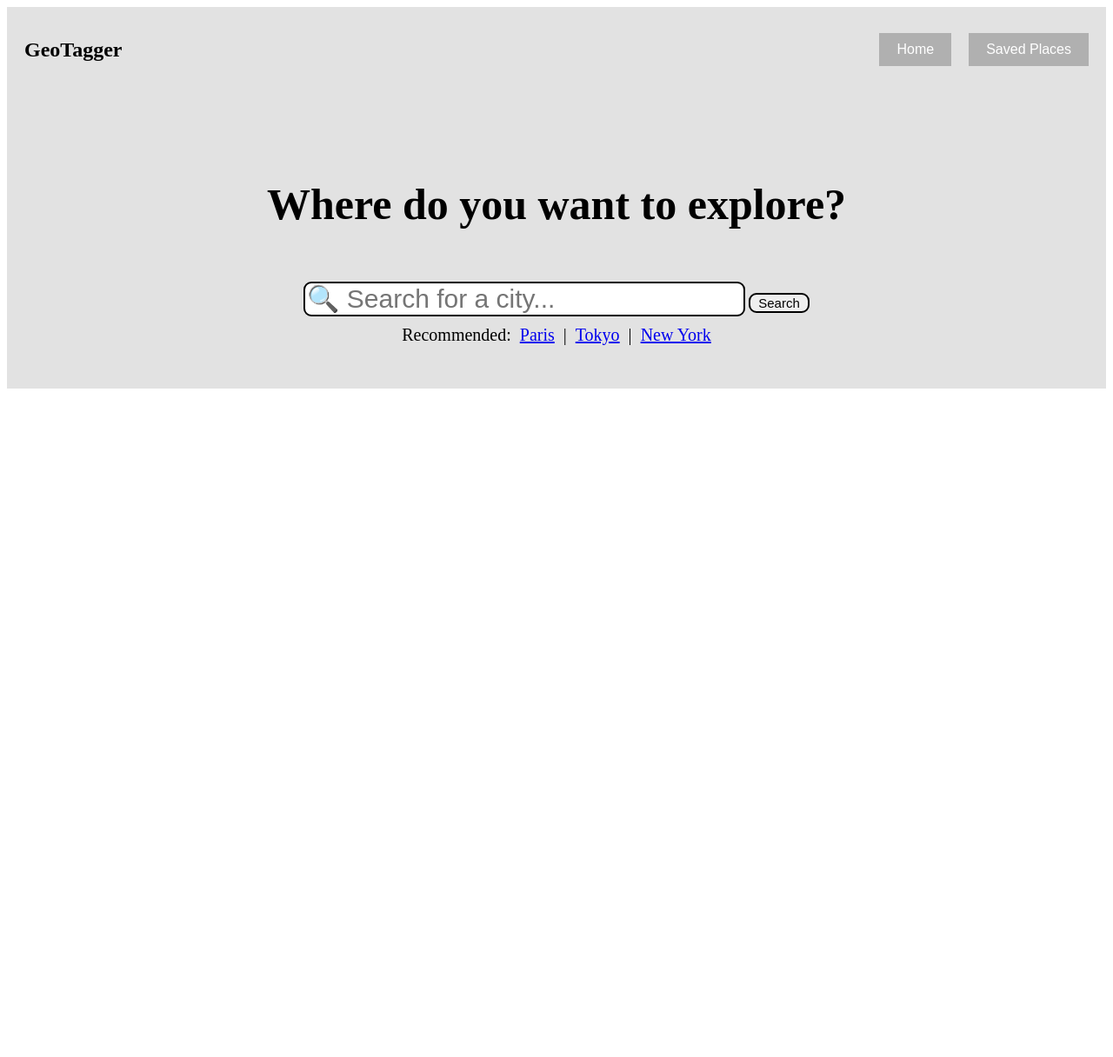
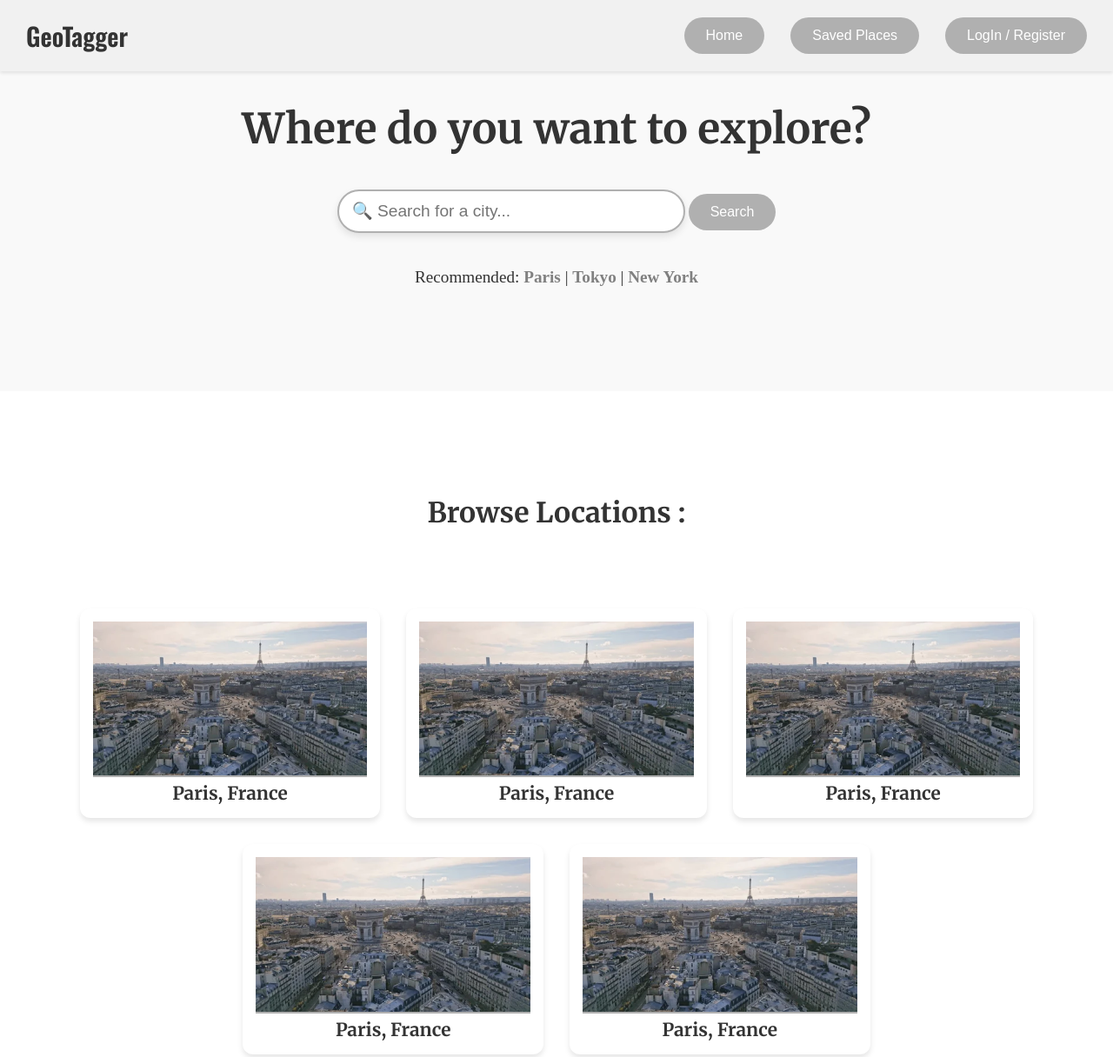
Before and after one commit to 2plus2is6/GeoTagger, a plain HTML site: page index.html in a window 1280 px wide. Shown: the top 1216 px of the page at 87% size. Before the commit the page ends 800 px from the top, so only its background shows below. Drawn offline with nearby package versions, Linux system fonts and the light colour scheme.

Commit message:
Draft For Lander Page And City Page

```diff
--- /dev/null
+++ b/cities/paris.css
@@ -0,0 +1,206 @@
+/* Global Reset */
+* {
+    margin: 0;
+    padding: 0;
+    box-sizing: border-box;
+}
+
+/* Navbar Styles */
+.nav-bar {
+    background-color: #F1F1F1;
+    padding: 20px 30px;
+    display: flex;
+    justify-content: space-between;
+    align-items: center;
+    position: fixed;
+    width: 100%;
+    top: 0;
+    left: 0;
+    box-shadow: 0 2px 4px rgba(0, 0, 0, 0.1);
+    z-index: 100;
+}
+
+.title {
+    margin: 0;
+    font-size: 1.8rem;
+    font-weight: 600;
+    color: #333;
+    font-family: 'Oswald', sans-serif;
+}
+
+.nav-buttons ul {
+    list-style-type: none;
+    display: flex;
+    gap: 30px;
+    padding: 0;
+    margin: 0;
+}
+
+.nav-buttons li {
+    display: inline;
+}
+
+.nav-buttons button {
+    padding: 12px 25px;
+    background-color: #B0B0B0;
+    color: white;
+    border: none;
+    cursor: pointer;
+    transition: background-color 0.3s ease, transform 0.3s ease;
+    font-size: 1rem;
+    border-radius: 25px;
+}
+
+.nav-buttons button:hover {
+    background-color: #A0A0A0;
+    transform: scale(1.05);
+}
+
+/* Lander Image Formatting */
+.starterimg {
+    width: 100%;
+    height: 70vh;
+    background-image: url("../img/parislander.jpg");
+    background-size: cover;
+    background-position: center center;
+    background-repeat: no-repeat;
+    display: flex;
+    justify-content: center;
+    align-items: center;
+}
+
+.overlay {
+    display: flex;
+    justify-content: center;
+    align-items: center;
+    text-align: center;
+    color: white;
+    background: rgba(0, 0, 0, 0.4); /* Transparent black background */
+    width: 80%;
+    height: 100%;
+    padding: 20px;
+}
+
+.location-info {
+    flex: 1;
+    font-family: 'Anton', serif;
+}
+
+.location-info h1 {
+    font-size: 6rem;
+}
+
+.quote {
+    font-size: 2rem;
+    font-family: 'Merriweather', serif;
+    font-style: italic;
+}
+
+/* Map Styling */
+#map {
+    width: 100%;
+    height: 500px;
+    border: 3px solid #ddd; /* Light border for map */
+    overflow: hidden;
+}
+
+/* Map and Location Description Container */
+.map-location-container {
+    display: flex;
+    justify-content: space-between;
+    gap: 50px;
+    padding: 30px;
+    margin-top: 20px;
+}
+
+/* Location Description Styling */
+.location-description {
+    width: 35%;
+    font-size: 1.2rem;
+    font-family: 'Merriweather', serif;
+    color: #333;
+}
+
+.location-description h2 {
+    font-size: 2rem;
+    margin-bottom: 15px;
+    color: #333;
+}
+
+.location-description p {
+    font-size: 1rem;
+    line-height: 1.5;
+}
+
+/* Dropdown Button Styles */
+.category {
+    margin: 20px auto;
+    width: 90%;
+    max-width: 1500px;
+    text-align: center;
+}
+
+.dropdown-btn {
+    background-color: #fff;
+    border: 1px solid #ccc;
+    padding: 18px 35px;
+    font-size: 20px;
+    width: 100%;
+    text-align: left;
+    border-radius: 35px;
+    cursor: pointer;
+    display: flex;
+    justify-content: space-between;
+    align-items: center;
+    transition: background-color 0.3s ease, transform 0.3s ease, box-shadow 0.3s ease;
+    box-shadow: 0 4px 10px rgba(0, 0, 0, 0.2);
+    color: #333;
+    font-family: 'Merriweather', serif;
+    filter: grayscale(0.15);
+}
+
+.dropdown-btn:hover {
+    background-color: #f5f5f5;
+    transform: scale(1.05);
+    box-shadow: 0 6px 15px rgba(0, 0, 0, 0.25);
+    filter: grayscale(0);
+}
+
+.arrow {
+    font-size: 22px;
+    color: #333;
+    transition: transform 0.3s ease;
+}
+
+.dropdown-btn:hover .arrow {
+    transform: rotate(180deg);
+}
+
+/* Buttons Container */
+.category .buttons {
+    margin-top: 20px;
+    display: flex;
+    flex-direction: column;
+    gap: 20px;
+}
+
+.category .buttons button {
+    padding: 18px 35px;
+    background-color: #fff;
+    border: 1px solid #ccc;
+    font-size: 18px;
+    border-radius: 35px;
+    cursor: pointer;
+    text-align: center;
+    transition: background-color 0.3s ease, transform 0.3s ease;
+    font-family: 'Merriweather', serif;
+    color: #333;
+    filter: grayscale(0.15);
+}
+
+.category .buttons button:hover {
+    background-color: #f5f5f5;
+    transform: scale(1.05);
+    box-shadow: 0 4px 8px rgba(0, 0, 0, 0.1);
+    filter: grayscale(0);
+}
--- a/index.html
+++ b/index.html
@@ -2,15 +2,27 @@
 <html lang="en">
     <head>
         <meta charset="UTF-8">
-    <title>GeoTagger | Home</title>
+        <title>Home | GeoTagger</title>
+        <link rel="preconnect" href="https://fonts.googleapis.com">
+        <link rel="preconnect" href="https://fonts.gstatic.com" crossorigin>
+        <link href="https://fonts.googleapis.com/css2?family=Merriweather:ital,opsz,wght@0,18..144,300..900;1,18..144,300..900&family=Oswald:wght@200..700&display=swap" rel="stylesheet">
         <link rel="stylesheet" href="styles.css">
     </head>
     <body>
         <div class="nav-bar">
             <h3 class="title">GeoTagger</h3>
             <div class="nav-buttons">
+                <ul>
+                    <li>
                         <button type="button"> Home </button>
+                    </li>
+                    <li>
                         <button type="button"> Saved Places </button>
+                    </li>
+                    <li>
+                        <button type="button"> LogIn / Register </button>
+                    </li>
+                </ul>
             </div>
         </div>
         <div class="search-pane">
@@ -23,11 +35,35 @@
                 Recommended:
                 <a href="#Paris">Paris</a>
                 |
-        <a href="#Paris">Tokyo</a>
+                <a href="#Tokyo">Tokyo</a>
                 |
-        <a href="#Paris">New York</a>
+                <a href="#New-York">New York</a>
             </div>
 
         </div>
+
+        <p class="initializer"> Browse Locations : </p>
+
+
+        <div id="locations">
+
+            <ul>
+                <li>
+                    <a href="./cities/paris.html"><img src="/img/paris1.jpeg" alt="Paris, France"> Paris, France </a>
+                </li>
+                <li>
+                    <a href="#paris"><img src="/img/paris1.jpeg" alt="Paris, France"> Paris, France </a>
+                </li>
+                <li>
+                    <a href="#paris"><img src="/img/paris1.jpeg" alt="Paris, France"> Paris, France </a>
+                </li>
+                <li>
+                    <a href="#paris"><img src="/img/paris1.jpeg" alt="Paris, France"> Paris, France </a>
+                </li>
+                <li>
+                    <a href="#paris"><img src="/img/paris1.jpeg" alt="Paris, France"> Paris, France </a>
+                </li>
+            </ul>
+        </div>
     </body>
 </html>
--- a/styles.css
+++ b/styles.css
@@ -1,68 +1,204 @@
-.nav-bar{
-    background-color: #E2E2E2;
-    padding: 30px 20px;
+/* Global Reset */
+* {
+    margin: 0;
+    padding: 0;
+    box-sizing: border-box;
+}
+
+/* Navbar Styles */
+.nav-bar {
+    background-color: #F1F1F1;
+    padding: 20px 30px;
     display: flex;
     justify-content: space-between;
     align-items: center;
+    position: fixed;
+    width: 100%;
+    top: 0;
+    left: 0;
+    box-shadow: 0 2px 4px rgba(0, 0, 0, 0.1);
+    z-index: 100;
 }
 
 .title {
     margin: 0;
-    font-size: 1.5rem;
+    font-size: 1.8rem;
+    font-weight: 600;
+    color: #333;
+    font-family: 'Oswald', sans-serif;
 }
 
-.nav-buttons {
+.nav-buttons ul {
+    list-style-type: none;
     display: flex;
-    gap: 20px;
+    gap: 30px;
+    padding: 0;
+    margin: 0;
+}
+
+.nav-buttons li {
+    display: inline;
 }
 
 .nav-buttons button {
-    padding: 10px 20px;
+    padding: 12px 25px;
     background-color: #B0B0B0;
     color: white;
     border: none;
     cursor: pointer;
-    transition: background-color 0.3s ease;
+    transition: background-color 0.3s ease, transform 0.3s ease;
     font-size: 1rem;
+    border-radius: 25px;
 }
 
 .nav-buttons button:hover {
     background-color: #A0A0A0;
+    transform: scale(1.05);
 }
 
-.search-pane{
-    background-color: #E2E2E2;
-    padding: 50px 20px;
+/* Search Pane Styles */
+.search-pane {
+    background-color: #F9F9F9;
+    padding: 120px 50px;
     display: flex;
     align-items: center;
     flex-direction: column;
-    gap:10px;
+    gap: 20px;
+    text-align: center;
 }
 
 .search-pane p {
-    font-size:50px;
+    font-size: 3rem;
+    font-family: 'Merriweather', serif;
+    font-weight: bold;
+    color: #333;
+    line-height: 1.2;
+    margin-bottom: 20px;
+}
+
+.search-bar {
+    display: flex;
+    gap: 10px;
+    justify-content: center;
+    align-items: center;
 }
 
 .search-pane input {
-    font-size:30px;
-    width:500px;
-    border-radius: 9px;
-    border: 2px solid
+    font-size: 1.2rem;
+    width: 400px;
+    padding: 12px 15px;
+    border-radius: 30px;
+    border: 2px solid #B0B0B0;
+    box-shadow: 0 4px 8px rgba(0, 0, 0, 0.1);
+    transition: box-shadow 0.3s ease, border-color 0.3s ease;
+}
+
+.search-pane input:focus {
+    border-color: #808080;
+    box-shadow: 0 0 8px rgba(128, 128, 128, 0.5);
 }
 
 .search-pane button {
-    font-size:15px;
-    text-align: center;
-    word-wrap: break-word;
-    width:70px;
-
-    border-radius: 9px;
-    border: 2px solid
+    font-size: 1rem;
+    padding: 12px 25px;
+    background-color: #B0B0B0;
+    color: white;
+    border: none;
+    border-radius: 30px;
+    cursor: pointer;
+    transition: background-color 0.3s ease, transform 0.3s ease;
 }
 
+.search-pane button:hover {
+    background-color: #A0A0A0;
+    transform: scale(1.05);
+}
 
-#recommendations{
+/* Recommendations Section */
+#recommendations {
+    font-size: 1.2rem;
+    color: #333;
+    margin-top: 20px;
+}
+
+#recommendations a {
+    text-decoration: none;
+    color: #808080;
+    font-weight: bold;
+    transition: color 0.3s ease;
+}
+
+#recommendations a:hover {
+    color: #A0A0A0;
+    text-decoration: underline;
+}
+
+/* Locations Section */
+#locations {
+    padding: 40px 5%;
     display: flex;
-    gap: 10px;
-    font-size:20px;
+    flex-wrap: wrap; /* Allows items to wrap to the next line */
+    gap: 30px; /* Adjust the gap to add more space between items */
+    justify-content: center; /* Center items horizontally */
+    margin-top: 50px; /* Added space below the navbar */
 }
+
+.initializer {
+    font-size: 32px;
+    font-family: 'Merriweather', serif;
+    margin-bottom: 20px;
+    text-align: center;
+    color: #333;
+    font-weight: 700;
+    margin-top: 120px;
+}
+
+#locations ul {
+    list-style-type: none;
+    padding: 0;
+    display: flex;
+    flex-wrap: wrap;
+    justify-content: center; /* Ensure the items are centered */
+    gap: 30px; /* Space between city buttons */
+}
+
+#locations li {
+    width: 30%; /* Ensures that no more than 3 items are in a row */
+    display: inline-block;
+}
+
+#locations a {
+    display: block;
+    background-color: white;
+    border: none;
+    box-shadow: 0 4px 6px rgba(0, 0, 0, 0.1);
+    border-radius: 12px;
+    overflow: hidden;
+    transition: transform 0.3s ease, box-shadow 0.3s ease;
+    cursor: pointer;
+    text-align: center;
+    width: 100%; /* Make the button fill the container */
+    padding: 15px; /* Increased padding */
+    font-size: 1.3rem; /* Slightly increased font size */
+    color: #333;
+    font-family: 'Merriweather', serif;
+    font-weight: bold;
+    text-decoration: none;
+}
+
+#locations a:hover {
+    transform: scale(1.05); /* Slight zoom effect */
+    box-shadow: 0 8px 12px rgba(0, 0, 0, 0.2);
+}
+
+#locations a img {
+    width: 100%;
+    height: auto;
+    border-bottom: 2px solid #B0B0B0;
+}
+
+#locations a p {
+    margin-top: 10px;
+    padding: 10px;
+    font-size: 1.2rem; /* Increased font size for city names */
+}
```
Also changed, not shown: cities/paris.html (added, +94 -0 lines), cities/paris.js (added, +25 -0 lines), img/paris1.jpeg (added), img/parislander.jpg (added). Lines whose indentation alone changed are shown as unchanged.
